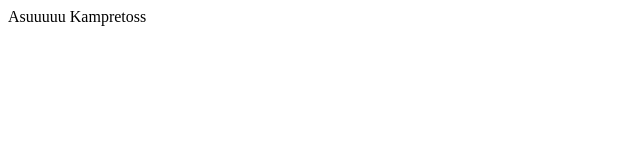
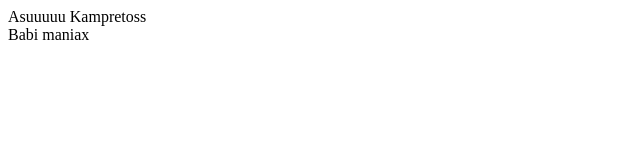
Before and after one commit to chorodualautdua/test-git, a plain HTML site: page index.html in a window 1280 px wide. Shown: the full height of the page, 0-640 px from the left. Drawn offline with Linux system fonts and the light colour scheme.

Commit message:
updated index.html

```diff
--- a/index.html
+++ b/index.html
@@ -1 +1,4 @@
 <div>Asuuuuu Kampretoss</div>
+
+
+<div>Babi maniax</div>
```
